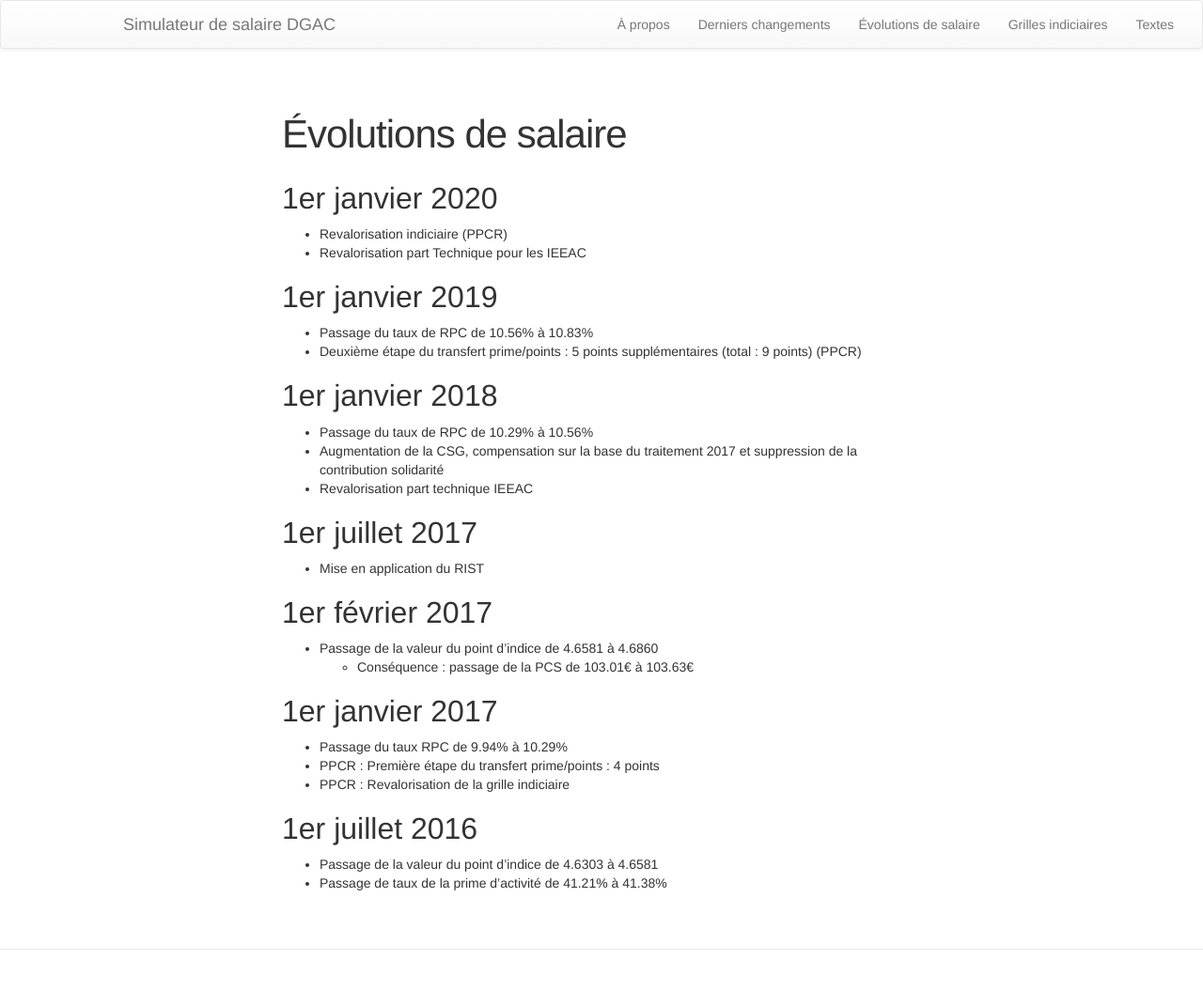
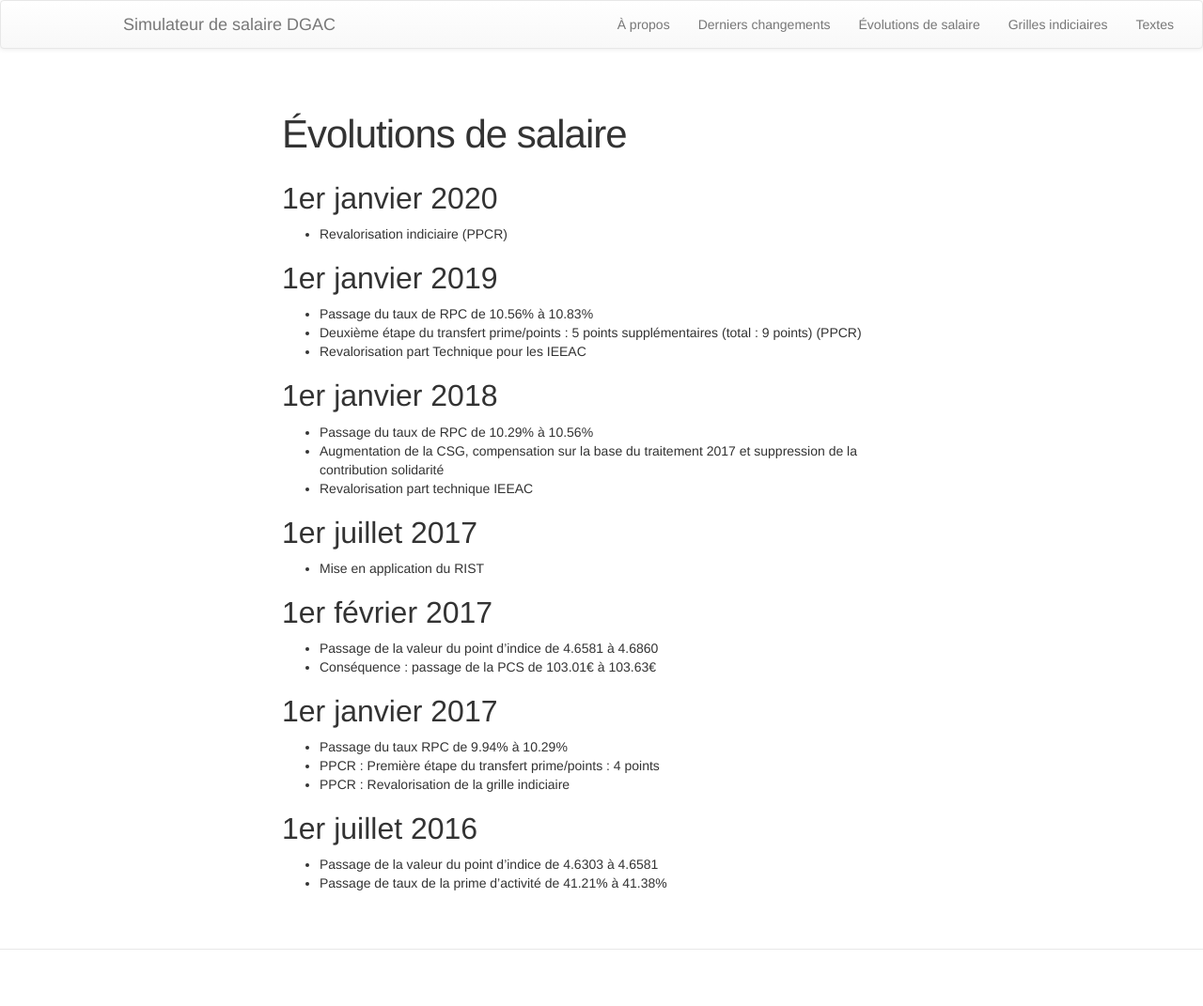
Before and after one commit to DGAC/simupaye, a Jekyll site: the page built from evolutions.md, in a window 1280 px wide. Shown: the whole page at 94% size. Built offline with Jekyll 4.4.1, drawn with Linux system fonts in a browser that asks for light colours.

```diff
--- a/evolutions.md
+++ b/evolutions.md
@@ -7,12 +7,12 @@ permalink: /evolutions/
 ## 1er janvier 2020
 
 * Revalorisation indiciaire (PPCR)
-* Revalorisation part Technique pour les IEEAC
 
 ## 1er janvier 2019
 
 * Passage du taux de RPC de 10.56% à 10.83%
 * Deuxième étape du transfert prime/points : 5 points supplémentaires (total : 9 points) (PPCR)
+* Revalorisation part Technique pour les IEEAC
 
 ## 1er janvier 2018
 
@@ -27,7 +27,7 @@ permalink: /evolutions/
 ## 1er février 2017
 
 * Passage de la valeur du point d'indice de 4.6581 à 4.6860
-  * Conséquence : passage de la PCS de 103.01€ à 103.63€
+* Conséquence : passage de la PCS de 103.01€ à 103.63€
 
 ## 1er janvier 2017
 
```
